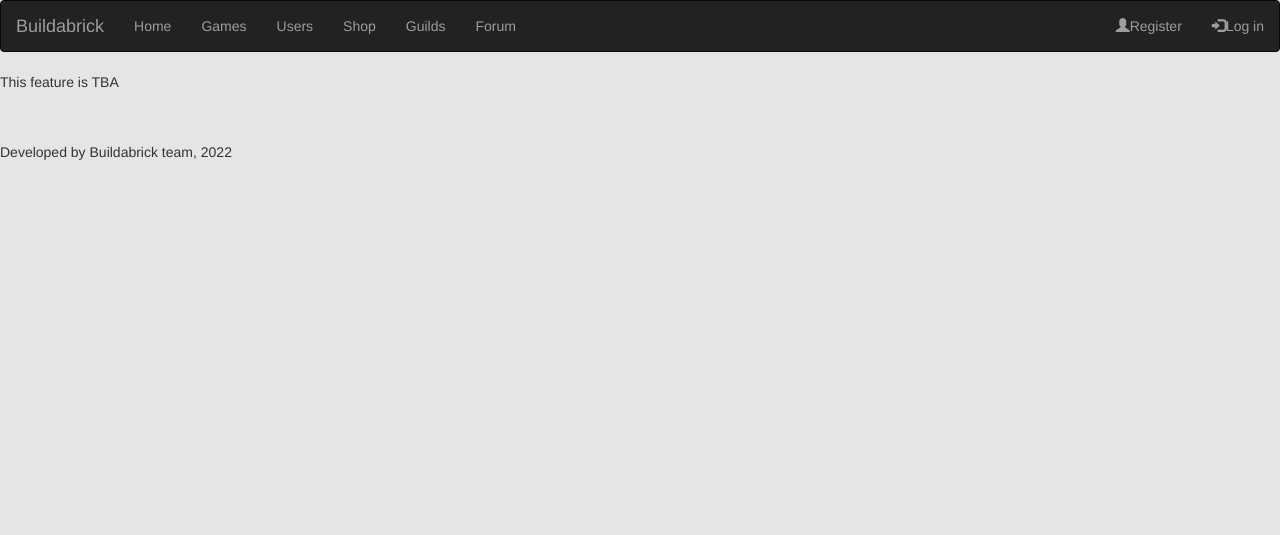
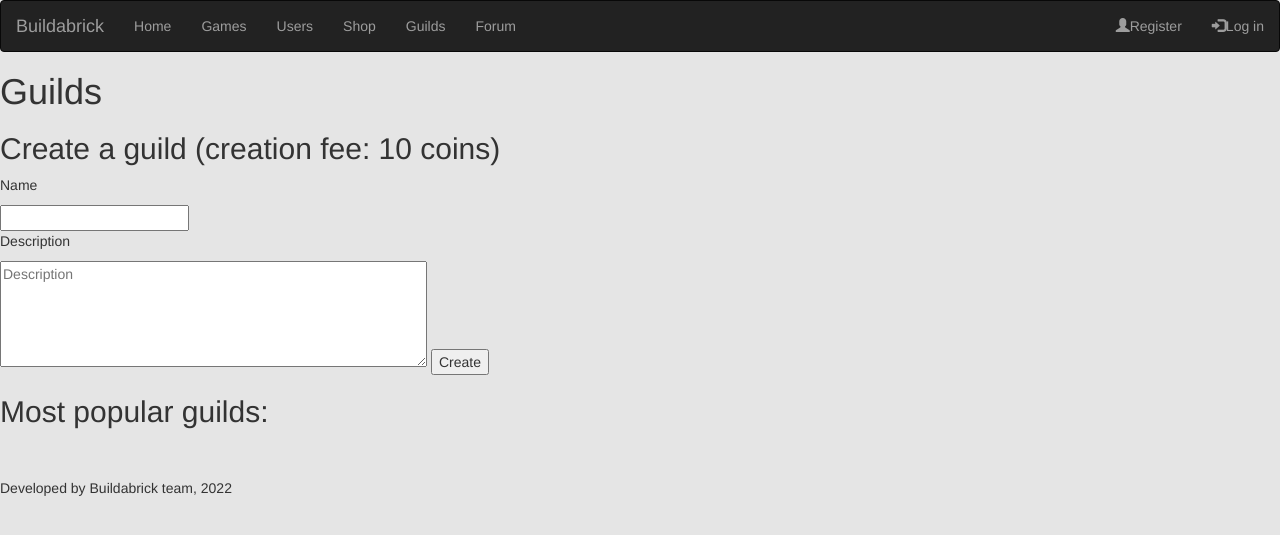
Before and after one commit to nikitundrik/djablox, a Django app: page /guilds in a window 1280 px wide. Shown: the top 535 px of the page. Run offline with Django 3.2, Linux system fonts and the light colour scheme; data comes from the database, SQL or seed files in the repository; both versions use the stored data as it was after the commit; parts of the project's set-up code (start-up, migrations or seed data) failed here and were passed over; some libraries are stand-ins or nearby versions.

Commit message:
Started working on guilds

```diff
--- a/website/admin.py
+++ b/website/admin.py
@@ -34,3 +34,4 @@ admin.site.register(User, UserAdmin1)
 admin.site.register(Item)
 admin.site.register(Message)
 admin.site.register(FriendRequest)
+admin.site.register(Guild)
--- a/website/models.py
+++ b/website/models.py
@@ -38,4 +38,13 @@ class FriendRequest(models.Model):
     receiver_name = models.CharField(max_length=150)
 
     def __str__(self):
-        return str(self.sender)
+        return self.sender
+
+class Guild(models.Model):
+    name = models.CharField(max_length=50)
+    description = models.TextField()
+    member_amount = models.IntegerField(default=1)
+    members = models.TextField()
+
+    def __str__(self):
+        return self.name
--- a/website/templates/website/guilds.html
+++ b/website/templates/website/guilds.html
@@ -1,5 +1,18 @@
 {% extends 'base.html' %}
-{% block title %}Games{% endblock %}
+{% block title %}Guilds{% endblock %}
 {% block content %}
-<p>This feature is TBA</p>
+<h1>Guilds</h1>
+<h2>Create a guild (creation fee: 10 coins)</h2>
+<form action='/createguild' method='post'>
+    {% csrf_token %}
+    <p>Name</p>
+    <input type='text' id='name' name='name'>
+    <p>Description</p>
+    <textarea rows='5' cols='50' name='description' placeholder='Description'></textarea>
+    <input type='submit' value='Create'>
+</form>
+<h2>Most popular guilds:</h2>
+{% for guild in guilds %}
+<a href='/guild/{{ guild.id }}'></a>
+{% endfor %}
 {% endblock %}
--- a/website/urls.py
+++ b/website/urls.py
@@ -14,6 +14,8 @@ urlpatterns = [
     path('buy/<int:item_id>', buy, name='buy'),
     path('nemoney', nemoney, name='nemoney'),
     path('guilds', guilds, name='guilds'),
+    path('createguild', createguild, name='createguild'),
+    path('guild/<int:guild_id>', guild, name='guild'),
     path('forum', forum, name='forum'),
     path('friends', friends, name='friends'),
     path('sendrequest', sendrequest, name='sendrequest'),
--- a/website/views.py
+++ b/website/views.py
@@ -116,7 +116,45 @@ def nemoney(request):
 
 
 def guilds(request):
-    return render(request, 'website/guilds.html')
+    guilds = Guild.objects.order_by('-member_amount')[0:10]
+    context = {'guilds': guilds}
+    return render(request, 'website/guilds.html', context)
+
+
+def guild(request, guild_id):
+    class GuildMember:
+        def __init__(self, name, rank, is_owner, is_admin, account_id):
+            self.name = name,
+            self.rank = rank,
+            self.is_owner = is_owner
+            self.is_admin = is_admin
+            self.account_id = account_id
+    guild = Guild.objects.get(pk=guild_id)
+    guild.members.replace('(', '')
+    guild.members.replace(')', '')
+    members_names = guild.members.split(', ')[::2]
+    members_ranks = guild.members.split(', ')[1::2]
+    members = list()
+    for i in range(len(members_names)):
+        is_owner = False
+        is_admin = False
+        account_id = User.objects.get(username__exact=members_names[i]).id
+        if members_ranks[i] == 'Owner':
+            is_owner = True
+        if members_ranks[i] == 'Admin':
+            is_admin = True
+        member = GuildMember(members_names[i], members_ranks[i], is_owner, is_admin, account_id)
+        members.append(member)
+    context = {'members': members}
+    return render(request, 'website/guild.html', context)
+
+
+def createguild(request):
+    guild = Guild(name=request.POST['name'], description=request.POST['description'], members='(' + request.user.username + ', Owner), ')
+    guild.save()
+    request.user.coin -= 10
+    request.user.save()
+    return redirect('/guild/' + str(guild.id))
 
 
 def forum(request):
```
Also changed, not shown: website/templates/website/guild.html (added, +19 -0 lines), db.sqlite3, website/migrations/0011_guild.py (added).
